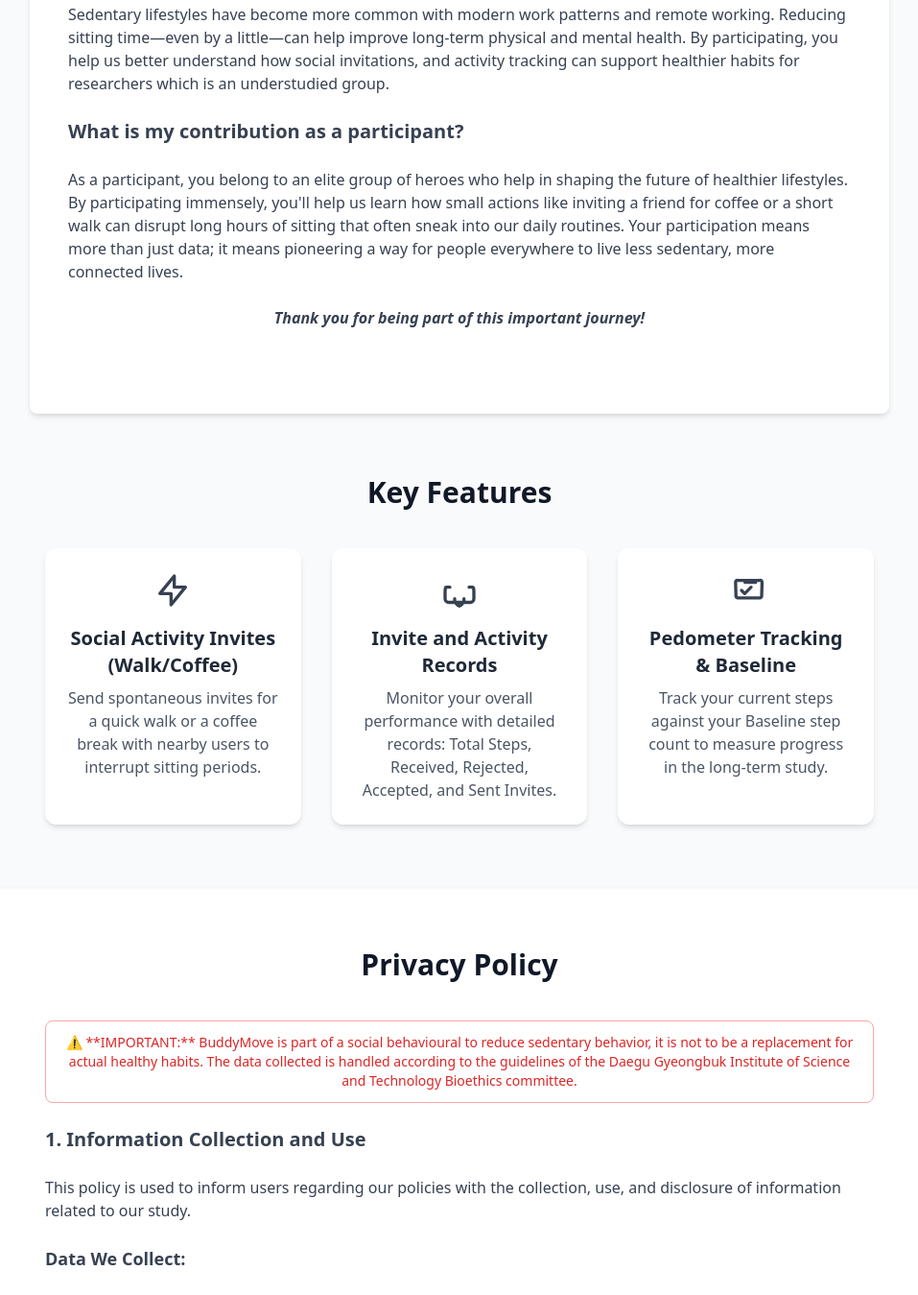
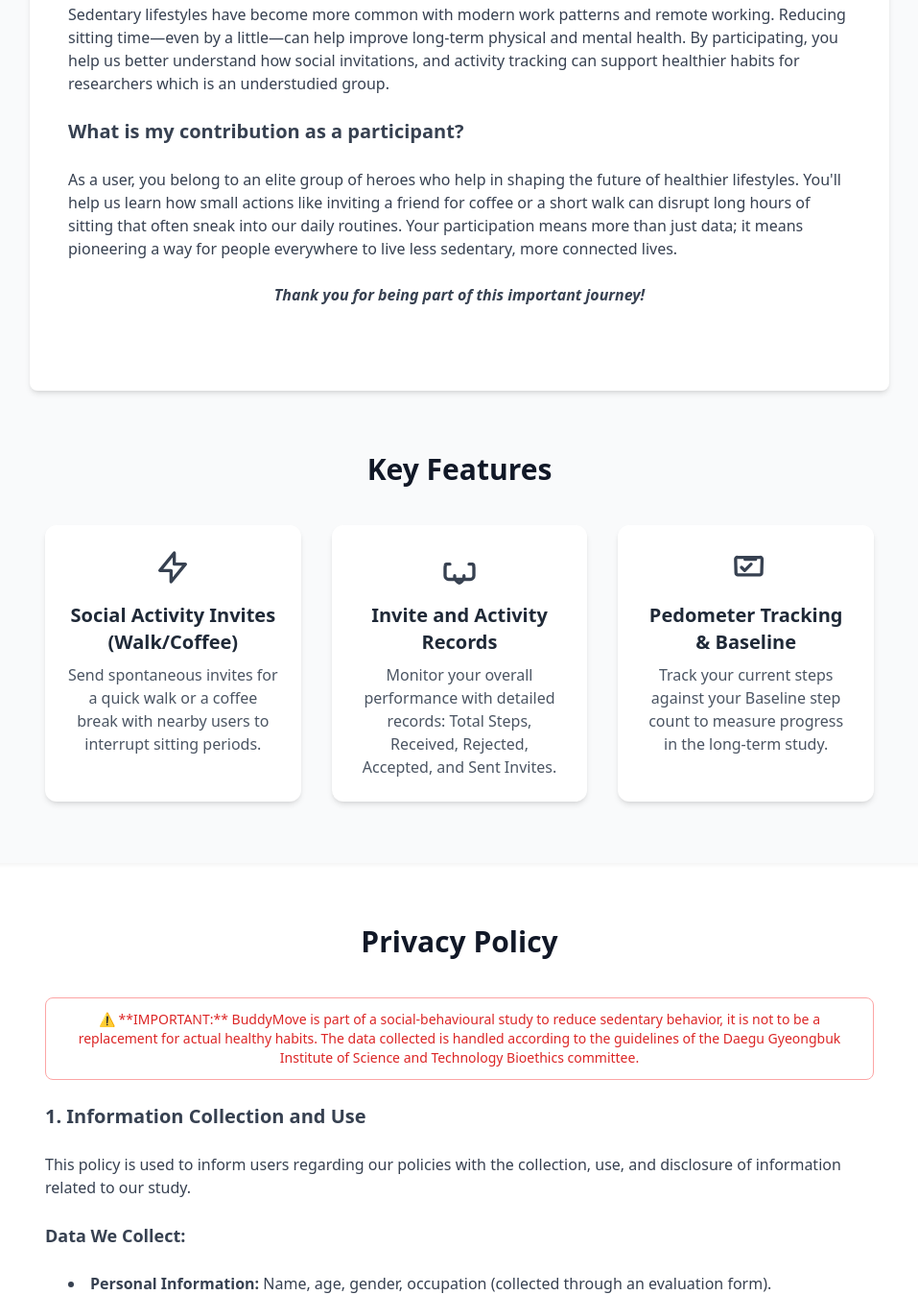
Before and after one commit to henryetta/BuddyMove, a plain HTML site: page index.html in a window 1280 px wide. Shown: the part 1037-2386 px from the top of the page at 96% size, without its empty margins (161-1118 px from the left). Drawn offline with nearby package versions, Linux system fonts and the light colour scheme.

Commit message:
Update index.html

```diff
--- a/index.html
+++ b/index.html
@@ -86,7 +86,7 @@
 
             <h4 class="text-xl font-semibold">What is my contribution as a participant?</h4>
             <p>
-                As a participant, you belong to an elite group of heroes who help in shaping the future of healthier lifestyles. By participating immensely, you'll help us learn how small actions like inviting a friend for coffee or a short walk can disrupt long hours of sitting that often sneak into our daily routines. Your participation means more than just data; it means pioneering a way for people everywhere to live less sedentary, more connected lives.
+                As a user, you belong to an elite group of heroes who help in shaping the future of healthier lifestyles. You'll help us learn how small actions like inviting a friend for coffee or a short walk can disrupt long hours of sitting that often sneak into our daily routines. Your participation means more than just data; it means pioneering a way for people everywhere to live less sedentary, more connected lives.
             </p>
 
             <p class="text-center font-bold italic mt-6">
@@ -134,7 +134,7 @@
             <h3 class="text-3xl font-bold text-center mb-10 text-gray-900">Privacy Policy</h3>
             <div class="space-y-6 text-gray-700">
                 <p class="text-sm text-center font-medium text-red-600 border border-red-300 p-3 rounded-lg">
-                    ⚠️ **IMPORTANT:** BuddyMove is part of a social behavioural to reduce sedentary behavior, it is not to be a replacement for actual healthy habits. The data collected is handled according to the guidelines of the Daegu Gyeongbuk Institute of Science and Technology Bioethics committee.
+                    ⚠️ **IMPORTANT:** BuddyMove is part of a social-behavioural study to reduce sedentary behavior, it is not to be a replacement for actual healthy habits. The data collected is handled according to the guidelines of the Daegu Gyeongbuk Institute of Science and Technology Bioethics committee.
                 </p>
 
                 <h4 class="text-xl font-semibold mt-6">1. Information Collection and Use</h4>
```
